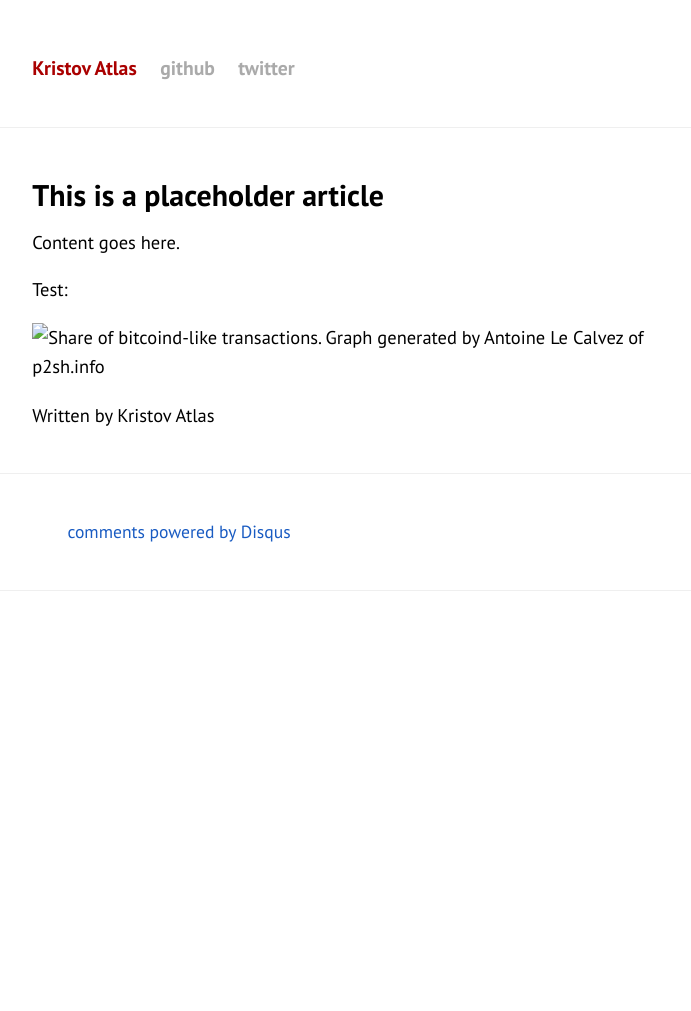
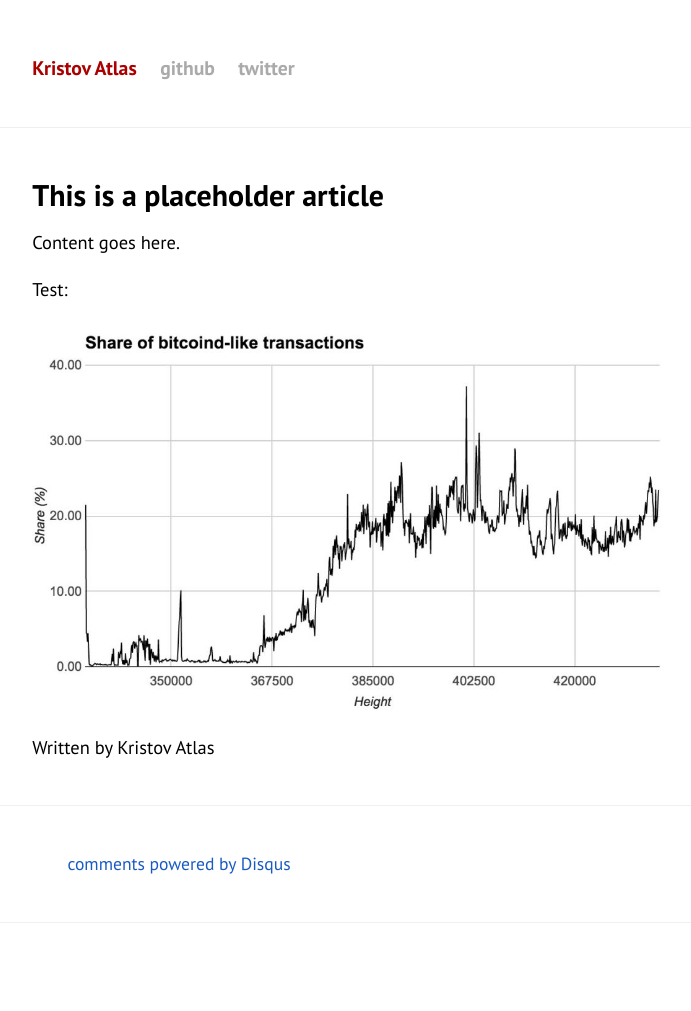
Before and after one commit to kristovatlas/kiaraRobles.github.io, a Jekyll site: the page built from _posts/2016-12-17-placeholder.md, in a window 1280 px wide. Shown: the whole page, without its empty margins (291-982 px from the left). Built offline with Jekyll 4.4.1, drawn with Linux system fonts in a browser that asks for light colours; Markdown is read by kramdown in place of the engine named in the settings; comment, search, counter and statistics services are not loaded; before the commit the page ends 900 px from its top, so only the background shows below that.

Commit message:
attempt to fix image link

```diff
--- a/_posts/2016-12-17-placeholder.md
+++ b/_posts/2016-12-17-placeholder.md
@@ -9,4 +9,4 @@ tags: [cryptocurrency]
 Content goes here.
 
 Test:
-![Share of bitcoind-like transactions. Graph generated by Antoine Le Calvez of p2sh.info](images/share_bitcoind_like_txs.jpg)
+![Share of bitcoind-like transactions. Graph generated by Antoine Le Calvez of p2sh.info](/images/share_bitcoind_like_txs.jpg)
```
